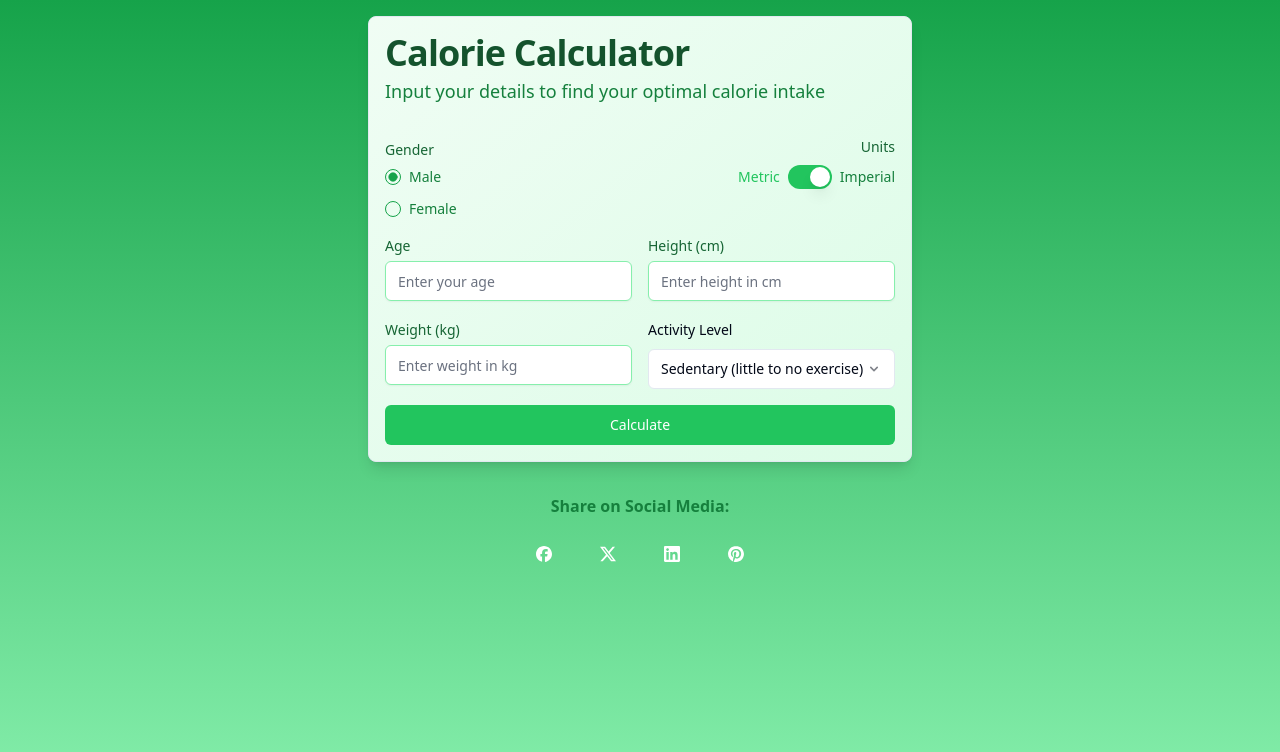
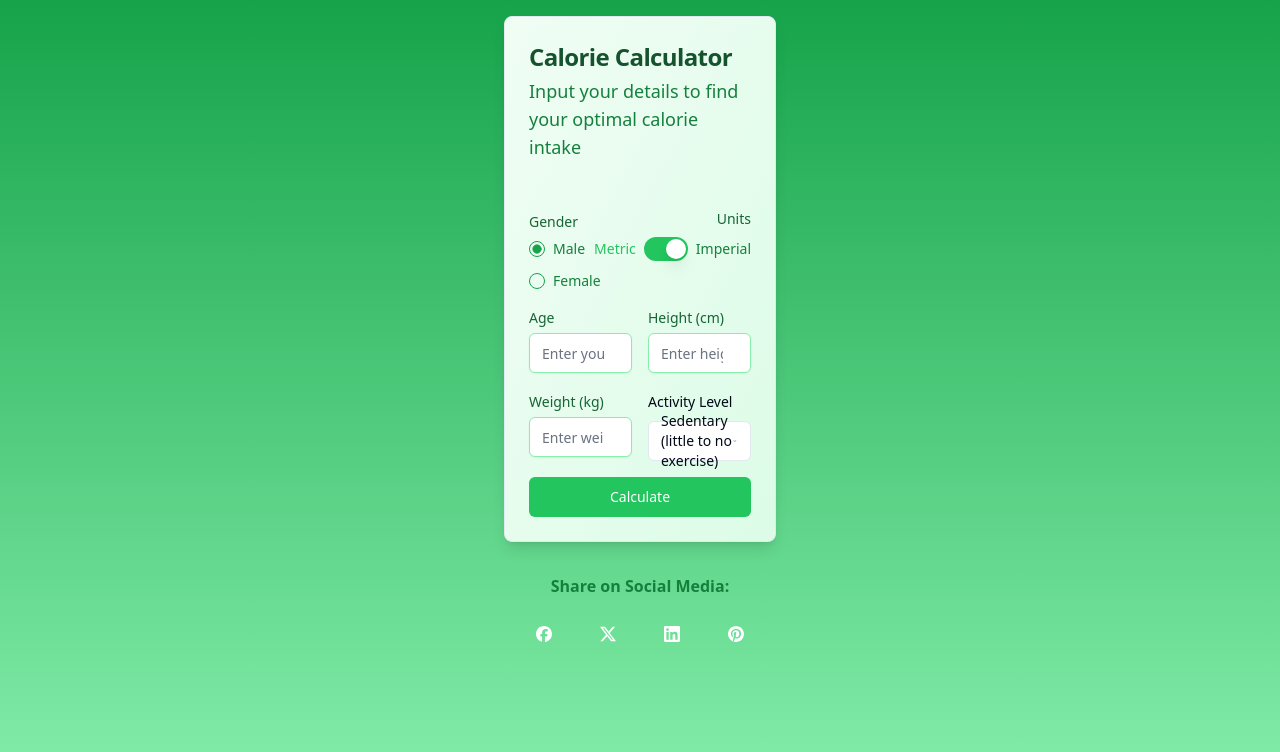
Before and after one commit to CeeBott/Calorie_Calculator, a Next.js app: page / in a window 1280 px wide. Shown: the top 752 px of the page. Built offline with nearby package versions, Linux system fonts and the light colour scheme.

Commit message:
Changed Card.tsx file responsiveness on mobile

```diff
--- a/app/components/ui/card.tsx
+++ b/app/components/ui/card.tsx
@@ -9,7 +9,7 @@ const Card = React.forwardRef<
   <div
     ref={ref}
     className={cn(
-      "rounded-lg border bg-card text-card-foreground shadow-sm",
+      "rounded-lg border bg-card text-card-foreground shadow-sm w-full sm:w-11/12 md:w-3/4 lg:w-2/3 xl:w-1/2 mx-auto",
       className
     )}
     {...props}
@@ -23,7 +23,7 @@ const CardHeader = React.forwardRef<
 >(({ className, ...props }, ref) => (
   <div
     ref={ref}
-    className={cn("flex flex-col space-y-1.5 p-6", className)}
+    className={cn("flex flex-col space-y-1.5 p-4 sm:p-6", className)}
     {...props}
   />
 ))
@@ -36,7 +36,7 @@ const CardTitle = React.forwardRef<
   <h3
     ref={ref}
     className={cn(
-      "text-2xl font-semibold leading-none tracking-tight",
+      "text-xl sm:text-2xl font-semibold leading-none tracking-tight",
       className
     )}
     {...props}
@@ -60,7 +60,7 @@ const CardContent = React.forwardRef<
   HTMLDivElement,
   React.HTMLAttributes<HTMLDivElement>
 >(({ className, ...props }, ref) => (
-  <div ref={ref} className={cn("p-6 pt-0", className)} {...props} />
+  <div ref={ref} className={cn("p-4 sm:p-6 pt-0", className)} {...props} />
 ))
 CardContent.displayName = "CardContent"
 
@@ -70,7 +70,7 @@ const CardFooter = React.forwardRef<
 >(({ className, ...props }, ref) => (
   <div
     ref={ref}
-    className={cn("flex items-center p-6 pt-0", className)}
+    className={cn("flex items-center p-4 sm:p-6 pt-0", className)}
     {...props}
   />
 ))
```
Also changed, not shown: app/components/NewsletterSignup.tsx (line endings or trailing spaces).
